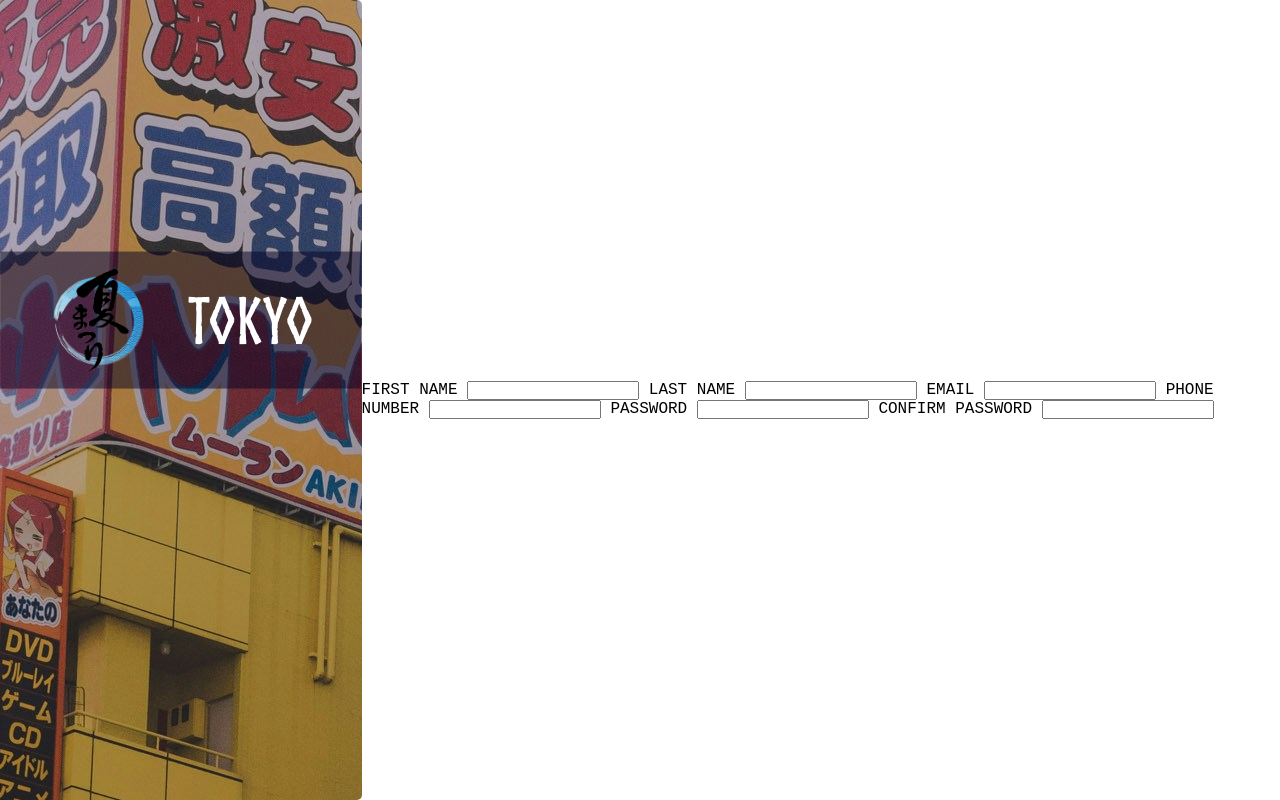
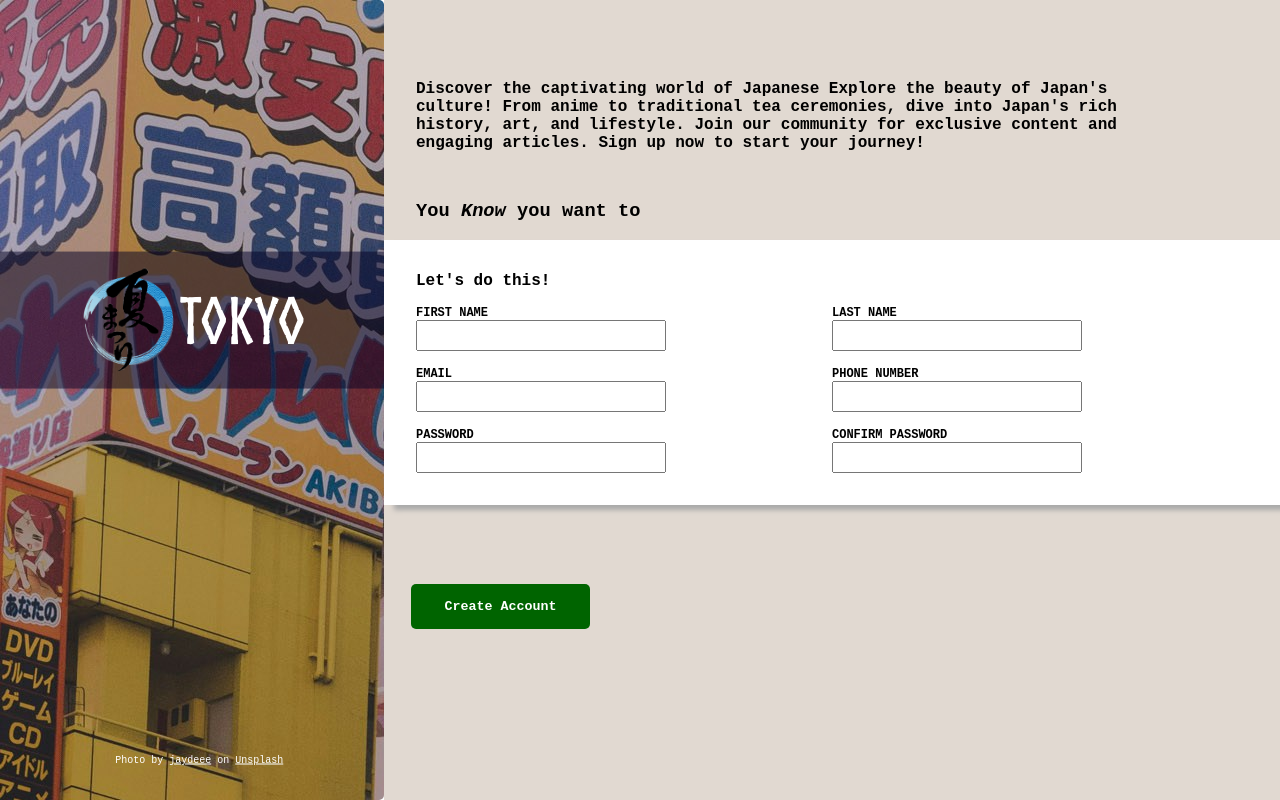
Before and after one commit to iseeubad/Sign-up-Form, a plain HTML site: page index.html in a window 1280 px wide. Drawn offline with Linux system fonts and the light colour scheme.

Commit message:
styling the form

```diff
--- a/index.html
+++ b/index.html
@@ -12,24 +12,41 @@
             <img src="images/summer_festival_logo_1_a-removebg-preview.png" alt="logo">
             <div class="title">TOKYO</div>
         </div>
+        <footer class="credit">Photo by <a class="credit-links" href="https://unsplash.com/@jaydeee">jaydeee</a> on <a class="credit-links" href="https://unsplash.com/">Unsplash</a> </footer>
     </div>
     <div class="right-container">
-        <div class="paragraph"></div>
-        <h3></h3>
+        <div class="paragraph">Discover the captivating world of Japanese Explore the beauty of Japan's culture! From anime to traditional tea ceremonies, dive into Japan's rich history, art, and lifestyle. Join our community for exclusive content and engaging articles. Sign up now to start your journey!</div>
+        <h3>You <span style="font-style: italic;">Know</span> you want to</h3>
+        <section class="form">
+            <div class="topmsg">Let's do this!</div>
             <form method="post" >
+                <div class="zone">
                     <label for="firstname">FIRST NAME</label>
                     <input type="text" id="firstname">
+                </div>
+                <div class="zone">
                     <label for="lastname">LAST NAME</label>
                     <input type="text" id="lastname">
+                </div>
+                <div class="zone">
                     <label for="email">EMAIL</label>
                     <input type="email" id="email">
+                </div>
+                <div class="zone">
                     <label for="number">PHONE NUMBER</label>
                     <input type="text" id="number">
+                </div>
+                <div class="zone">
                     <label for="pass">PASSWORD</label>
                     <input type="password" id="pass">
+                </div>
+                <div class="zone">
                     <label for="conf-pass">CONFIRM PASSWORD</label>
                     <input type="password" id="conf-pass">
+                </div>
             </form>
+        </section>
+        <button type="submit" class="submit">Create Account</button>
     </div>
 </body>
 </html>
--- a/styles.css
+++ b/styles.css
@@ -19,7 +19,7 @@ body {
 }
 .left-container {
     position: relative;
-    width: 50%;
+    width: 30%;
     background:url(images/jordan-duca-aOqEXM_zI_4-unsplash.jpg);
     padding: 20px;
     border-top-right-radius: 5px;
@@ -33,10 +33,8 @@ body {
     transform: translate(-50%, -50%); /* Center overlay */
     width: 100%;
     margin-top: 10rem;
-    margin-right: 0 !important;
-    margin-left: auto;
     display: flex;
-    justify-content: space-evenly;
+    justify-content: center;
     align-items: center;
     padding: 10px;
     background: rgb(2 0 36 / 50%);
@@ -52,3 +50,99 @@ img{
     width: 100px;
     height: auto;
 }
+.credit{
+    font-size: 10px;
+    color: white;
+    font-weight: 500;
+    position: absolute;
+    top: 95%;
+    left: 80%;
+    transform: translate(-50%, -50%);
+    width: 100%;
+}
+.credit-links{
+    color: white;
+}
+.credit-links:hover{
+    font-weight:800;
+    text-shadow: 2px black;
+    transition: 0.3s;
+}
+.right-container{
+    width: 70%;
+    height: 100vh;
+    background-color: #E1D9D1 ;
+    position: relative;
+    position : relative;
+}
+form{
+    display: flex;
+    align-items: center;
+    justify-content: flex-start;
+    flex-wrap: wrap;
+}
+.zone{
+    display: flex;
+    flex-wrap: wrap;
+    justify-content: flex-start;
+    align-items: center;
+    width: 50%;
+    margin-top: 1rem;
+}
+.form{
+    background-color: white;
+    width: 100%;
+    padding: 2rem;
+    width: 100%;
+    margin: 0;
+    position: absolute;
+    top: 30%;
+    box-shadow: 10px 5px 5px #A9A9A9;
+}
+label, input{
+    width: 60%;
+}
+label{
+    display: block;
+    font-weight: 600;
+    font-size: 12px;
+}
+input{
+    padding: 6px 10px;
+}
+.topmsg{
+    font-weight: 800;
+}
+.paragraph{
+    position: absolute;
+    width: 80%;
+    margin-top: 1rem;
+    font-weight: 600;
+    margin-left: 2rem;
+    top:8%;
+}
+h3{
+    position: absolute;
+    color: black;
+    font-weight: 600;
+    margin-bottom: 1rem;
+    top: 25%;
+    margin-left: 2rem;
+}
+.submit{
+    position: absolute;
+    top: 73%;
+    left: 3%;
+    width: 20%;
+    padding: 15px 5px;
+    background-color:   #006400;
+    color: white;
+    border-radius: 5px;
+    font-weight: 900;
+    border: none;
+}
+.submit:hover{
+    background-color: #008000;
+    cursor: pointer;
+    transition: 0.3s;
+}
```
Lines whose indentation alone changed are shown as unchanged.
